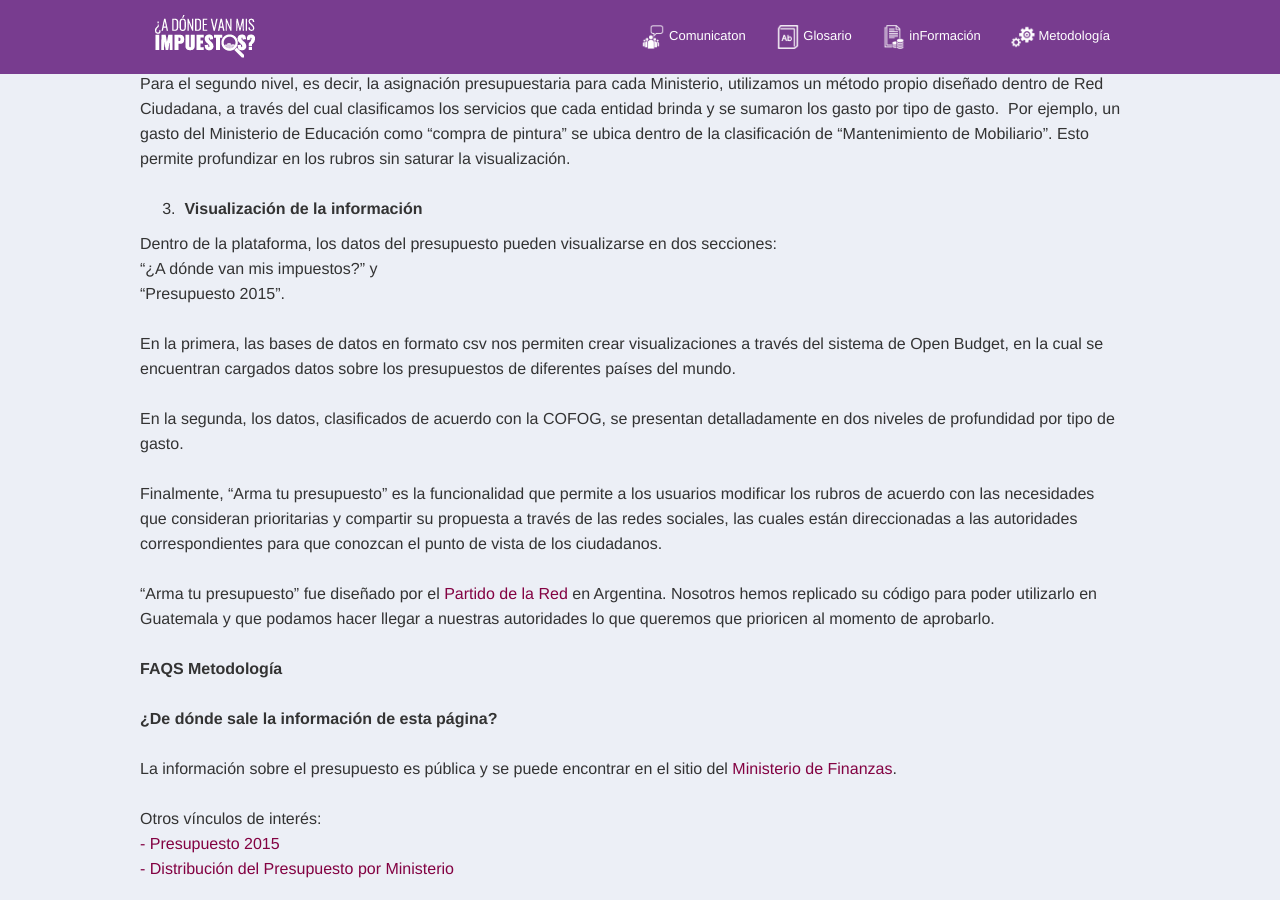
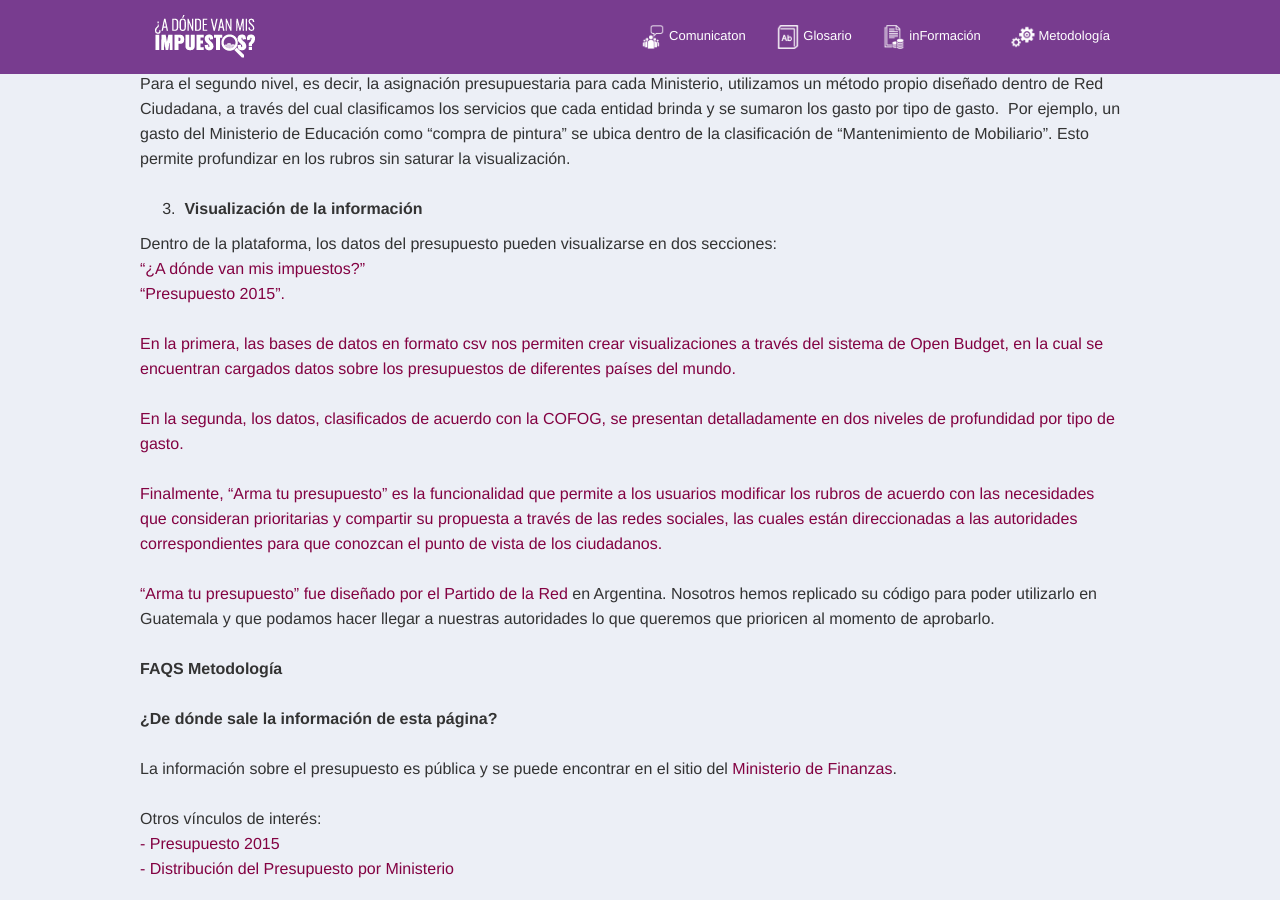
Before and after one commit to jherreragt/MiGuatemala.org, a Jekyll site: the page built from metodologia.html, in a window 1280 px wide and 900 px high, scrolled down 489 px. Built offline with Jekyll 4.4.1, drawn with Linux system fonts in a browser that asks for light colours; nearby versions of some CDN libraries; some web fonts are replaced.

Commit message:
Update metodologia.html

```diff
--- a/metodologia.html
+++ b/metodologia.html
@@ -28,7 +28,7 @@
 		<ol start="3">
 			<br><li><b>  Visualización de la información</b></li>
 		</ol>
-		<span style="font-weight: 400;">Dentro de la plataforma, los datos del presupuesto pueden visualizarse en dos secciones: <br>“¿A dónde van mis impuestos?” y <br>“Presupuesto 2015”. </span>
+		<span style="font-weight: 400;">Dentro de la plataforma, los datos del presupuesto pueden visualizarse en dos secciones: <br><a href="http://adondevanmisimpuestos.gt/y-mis-impuestos.html"><span style="font-weight: 400;">“¿A dónde van mis impuestos?” <br><a href="http://adondevanmisimpuestos.gt/bubbletree-map.html"><span style="font-weight: 400;">“Presupuesto 2015”. </span>
 
 		<br><br><span style="font-weight: 400;">En la primera, las bases de datos en formato csv nos permiten crear visualizaciones a través del sistema de Open Budget, en la cual se encuentran cargados datos sobre los presupuestos de diferentes países del mundo. </span>
 
```
